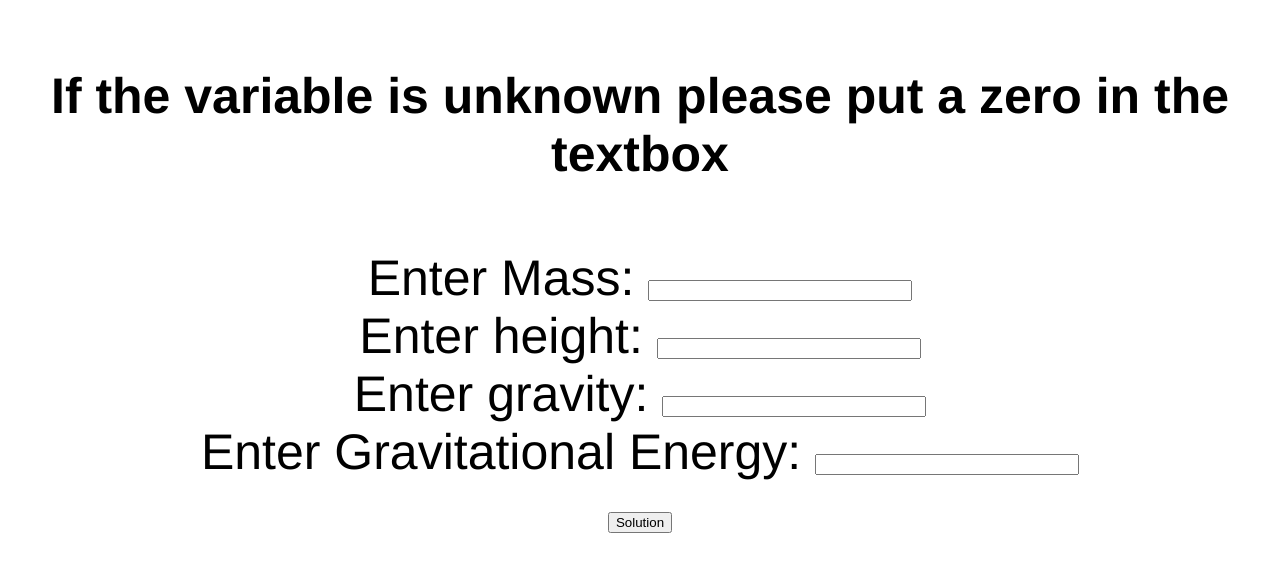
After one commit to killmaster65/dev-physic-cal, a Flask app: page /gePage in a window 1280 px wide. The commit adds this page. Shown: the top 572 px of the page. Run offline with Flask 3, Linux system fonts and the light colour scheme.

Commit message:
added GE

```diff
--- a/app.py
+++ b/app.py
@@ -2,15 +2,21 @@ from flask import Flask, render_template, request
 
 
 from functions import getdisBySpeedTime, getspeedByTimeDis, gettimeByDisSpeed,massByKEV, velocityByKEM, kineticEnergyByMV
-
+from functions import massbyGE, heightByGE
 
 app = Flask(__name__)
 @app.route('/kePage')
 def kePage():
      return render_template("kePage.html")
+@app.route('/gePage')
+def gePage():
+     return render_template("gePage.html")
 @app.route("/massResult")
 def massResult():
     return render_template("massResult.html")
+@app.route("/vPage")
+def vPage():
+    return render_template("vPage.html")
 
 @app.route('/keResult')
 def keResult():
@@ -109,3 +115,34 @@ def keForm():
                                     mass = mass)
     except ValueError:
                 print("please provide all number posible.")
+
+@app.route('/gePage', methods=['post'])
+def getge():
+     try:
+        mass = request.form['massInt']
+        height = request.form['heightInt']
+        gravity = request.form['gravityInt']
+        ge = request.form['geInt']
+        mass = float(mass)
+        height = float(height)
+        gravity = float(gravity)
+        ge = float(ge)
+        if mass == 0.0:
+               massbyGE(mass, ge, height, gravity)
+               from functions import massA
+               return render_template("massGEResult.html",
+                                      massA = massA,
+                                      mass = massA,
+                                      gravity = gravity,
+                                      ge = ge,
+                                      height = height)
+        elif height == 0.0:
+                heightByGE(mass, ge, gravity)
+                from functions import heightA
+                return render_template("heightResult.html", heightA = heightA,
+                                       mass = mass,
+                                       ge = ge,
+                                       gravity = gravity)
+
+     except ValueError:
+          print("please provide all number posible.")
--- a/static/main.css
+++ b/static/main.css
@@ -53,6 +53,7 @@ code {
     border-color: black;
     border:solid;
     border-radius: 12px;
+    margin: 10px;
 }
 input {
     width: 20%;
--- /dev/null
+++ b/templates/gePage.html
@@ -0,0 +1,26 @@
+<!DOCTYPE html>
+<html>
+    <head>
+        <meta charset="UTF-8">
+        <meta name="viewport" content="width=device-width, initial-scale=1.0">
+        <link rel="stylesheet" href="{{ url_for('static', filename='main.css') }}">
+    </head>
+
+    <body>
+        <h4>If the variable is unknown please put a zero in the textbox</h4>
+
+        <form id="inputForm" method="post">
+            <label for="mass">Enter Mass:</label>
+            <input type="text" id="mass" name="massInt" required> <br>
+            <label for="height">Enter height: </label>
+            <input type="text" id="height" name="heightInt" required><br>
+            <label for="gravity">Enter gravity: </label>
+            <input type="text" id="gravity" name="gravityInt" required><br>
+            <label for="getext">Enter Gravitational Energy: </label>
+            <input type="text" id="ge" name="geInt" required><br>
+            <button type="submit">Solution</button>
+
+        </form>
+    </body>
+
+</html>
```
Also changed, not shown: functions.py (+9 -0 lines), templates/heightResult.html (added, +15 -0 lines), templates/index.html (+9 -4 lines), templates/massGEResult.html (added, +15 -0 lines), templates/vPage.html (added, +17 -0 lines).
